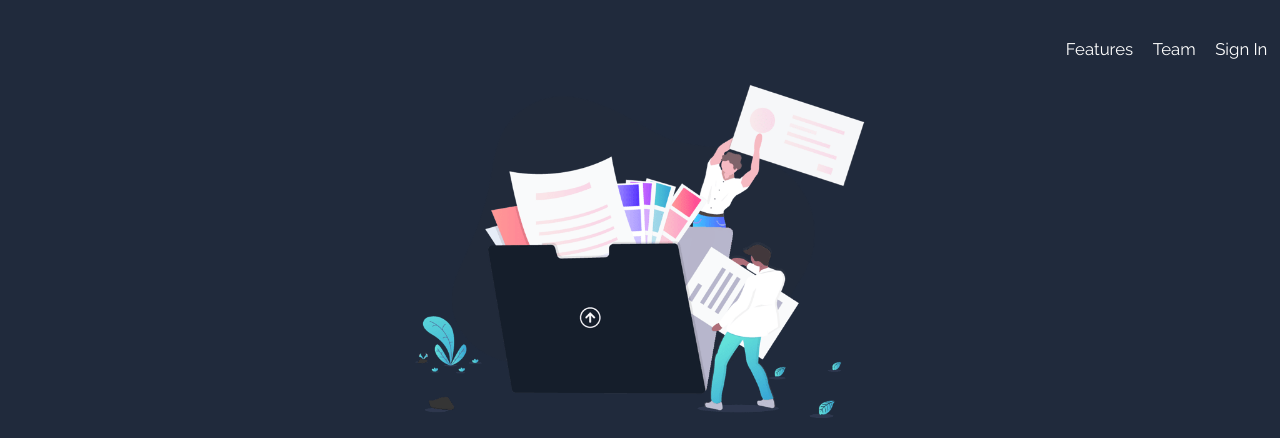
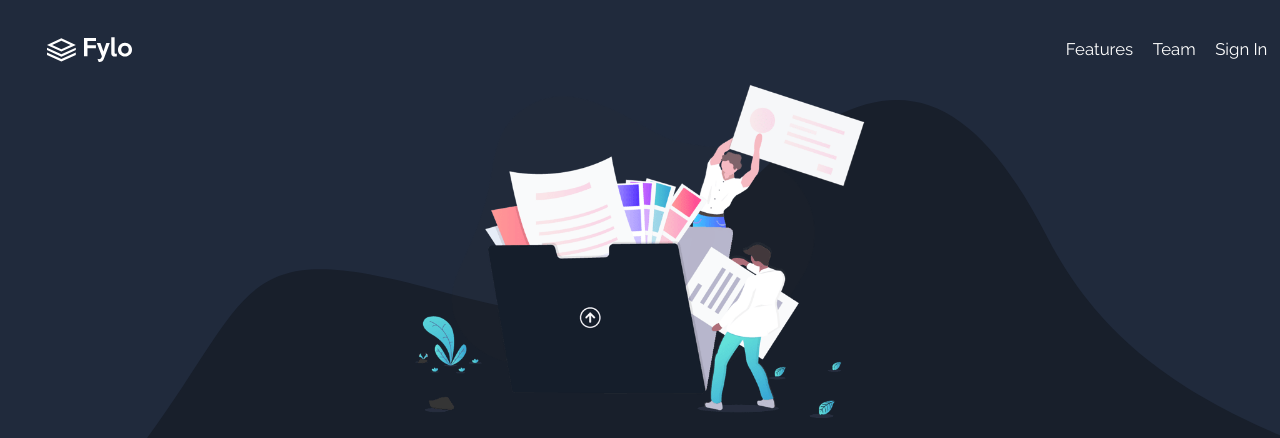
Before and after one commit to mateusmlo/fylo-landing-page, a website: page index.html in a window 1280 px wide. Shown: the top 438 px of the page. Drawn offline with nearby package versions, Linux system fonts and the light colour scheme; the site is published under a folder, as on GitHub Pages, so addresses that start at the root find nothing.

Commit message:
fix invisible images
fix logo and curvy background images not showing due to an error in the images url

```diff
--- a/scss/_mobile.scss
+++ b/scss/_mobile.scss
@@ -2,7 +2,7 @@
   .fylo-logo {
     width: 85px;
     height: 25px;
-    background: url('/images/logo.svg');
+    background: url('../images/logo.svg');
     text-indent: -999999px;
     background-size: cover;
   }
@@ -41,7 +41,7 @@
   }
 
   .top-container {
-    background: url(/images/bg-curvy-mobile.svg) no-repeat;
+    background: url(../images/bg-curvy-mobile.svg) no-repeat;
     background-size: 120%;
     background-position: bottom;
     background-color: $testimonials-bg;
```
Also changed, not shown: css/main.css.
